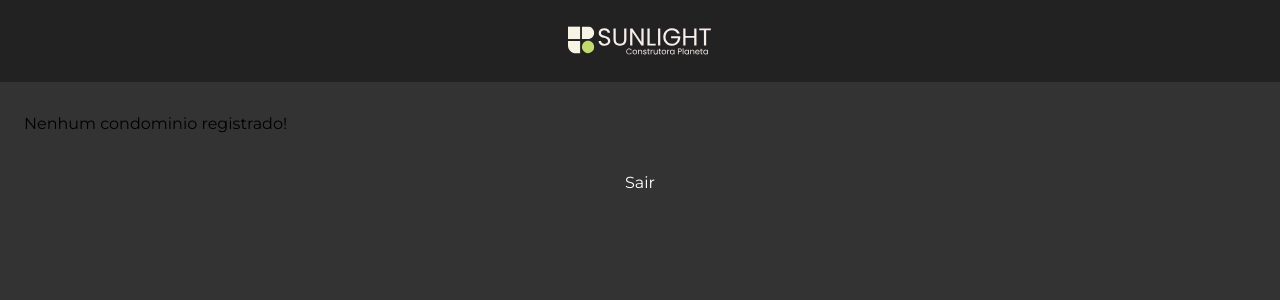
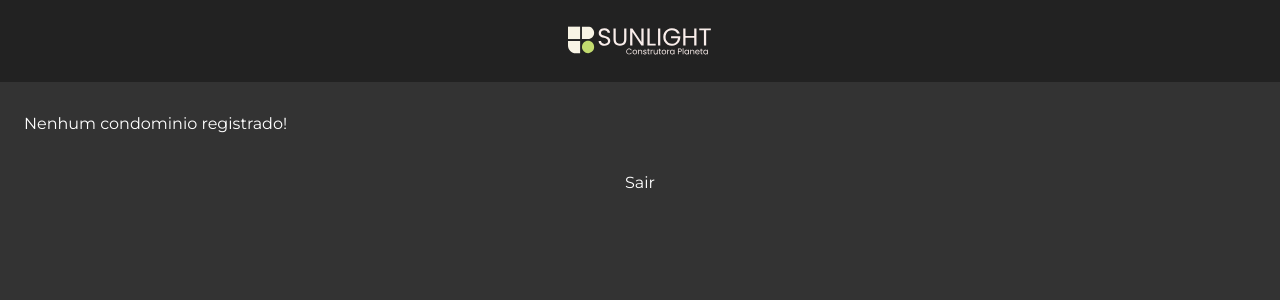
Before and after one commit to luiztoquetto/sunlight, an Angular app: page /condominium-listing in a window 1280 px wide. Shown: the top 300 px of the page. Built offline with nearby package versions, Linux system fonts and the light colour scheme.

Commit message:
refactor(pages/*-listing): adding color to empty text

```diff
--- a/src/app/pages/condominium-listing/condominium-listing.component.scss
+++ b/src/app/pages/condominium-listing/condominium-listing.component.scss
@@ -9,6 +9,10 @@
     padding: 2rem 1.5rem;
 
     overflow: auto;
+
+    > p {
+      color: var(--color-text);
+    }
   }
 
   > span {
--- a/src/app/pages/graphics-inverter/graphics-inverter.component.ts
+++ b/src/app/pages/graphics-inverter/graphics-inverter.component.ts
@@ -24,7 +24,6 @@ export class GraphicsInverterComponent implements OnInit {
     if (condominiumId && inverterSn) {
       this.condominium = condominiumsJson.condominiums.find(c => c.id === +condominiumId);
       this.inverter = inversorsJson.inversores.find(i => i.inverter_sn === inverterSn);
-      console.log(this.inverter)
     }
   }
 
--- a/src/app/pages/inverters-listing/inverters-listing.component.scss
+++ b/src/app/pages/inverters-listing/inverters-listing.component.scss
@@ -9,6 +9,10 @@
     padding: 2rem 1.5rem;
 
     overflow: auto;
+
+    > p {
+      color: var(--color-text);
+    }
   }
 
   > span {
```
